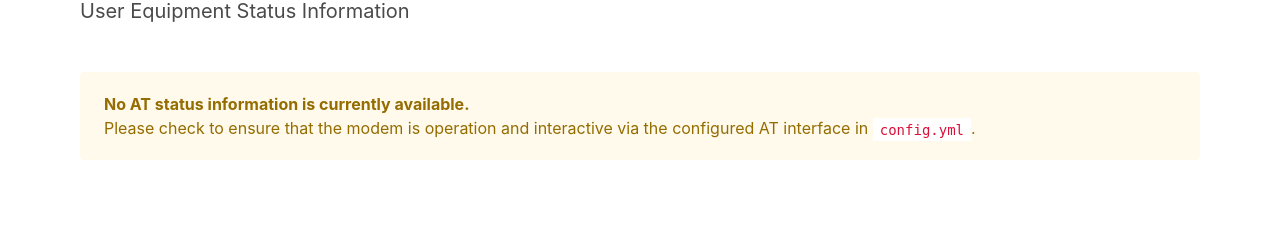
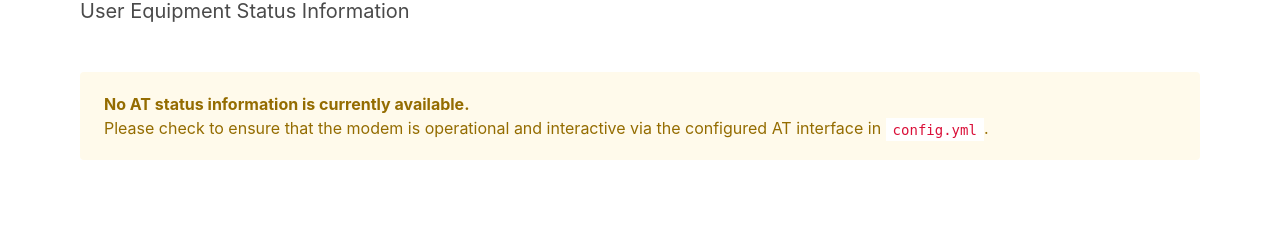
Before and after one commit to themainframe/quectel-cpe-webui, a Python web app: template app/webserver/templates/home.j2 in a window 1280 px wide. Shown: the part 555-800 px from the top of the page. Run offline with Jinja, Linux system fonts and the light colour scheme; the template is opened without the code that fills it, so the values that code supplies are empty; some libraries are stand-ins or nearby versions.

Commit message:
Fix: Typo

```diff
--- a/app/webserver/templates/home.j2
+++ b/app/webserver/templates/home.j2
@@ -92,7 +92,7 @@
 
         <div class="notification is-warning is-light">
             <strong>No AT status information is currently available.</strong>
-            <p>Please check to ensure that the modem is operation and interactive via the configured AT interface in <code>config.yml</code>.</p>
+            <p>Please check to ensure that the modem is operational and interactive via the configured AT interface in <code>config.yml</code>.</p>
         </div>
 
         {%- endif %}
```
